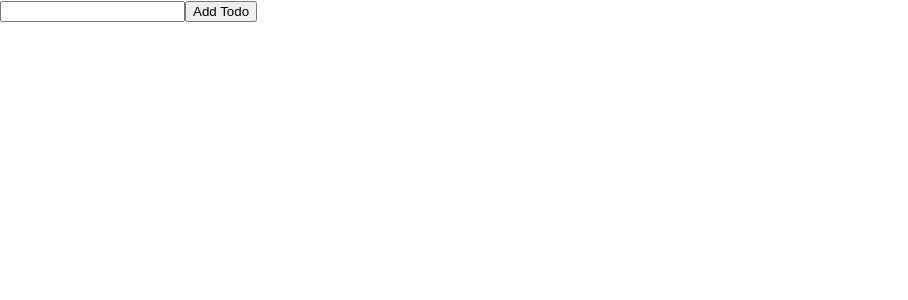
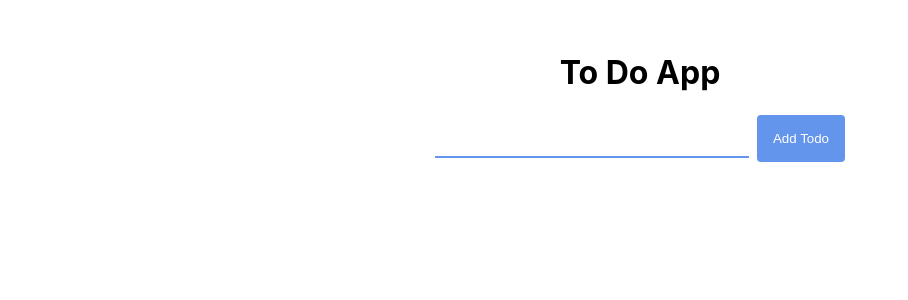
Before and after one commit to YaseenChauhan/todo-app, a React (Create React App) app: page / in a window 1280 px wide. Shown: the top 300 px of the page, without its empty margins (0-908 px from the left). Built offline with nearby package versions, Linux system fonts and the light colour scheme.

Commit message:
style container and add todo component

```diff
--- a/src/components/App.js
+++ b/src/components/App.js
@@ -4,7 +4,8 @@ import ToDoList from '../containers/ToDoList'
 
 
 const App = () => (
-  <div>
+  <div className="todo-app-container">
+    <h1>To Do App</h1>
     <AddTodo />
     <ToDoList />
   </div>
--- a/src/containers/AddTodo.js
+++ b/src/containers/AddTodo.js
@@ -6,14 +6,14 @@ const AddTodo = ({ dispatch }) => {
     let input
 
     return (
-        <div>
+        <div className="add-todo-container">
             <form onSubmit={e => {
                 e.preventDefault();
                 dispatch(addTodo(input.value))
                 input.value = ''
             }}>
-            <input type="text" ref={value => input = value} />
-            <button type="submit">
+            <input type="text" ref={value => input = value} className="add-todo-input" />
+            <button type="submit" className="add-todo">
                 Add Todo
             </button>
             </form>
--- a/src/index.css
+++ b/src/index.css
@@ -11,3 +11,29 @@ code {
   font-family: source-code-pro, Menlo, Monaco, Consolas, 'Courier New',
     monospace;
 }
+
+.todo-app-container{
+  padding: 2em;
+  text-align: center
+}
+
+.add-todo-container .add-todo-input{
+  height: 40px;
+  border: none;
+  border-bottom: 2px solid cornflowerblue;
+  font-size: 1.5rem;
+}
+
+.add-todo-container .add-todo-input:focus{
+  outline: none;
+}
+
+.add-todo-container .add-todo{
+  background: cornflowerblue;
+  border: none;
+  border-radius: 4px;
+  color: white;
+  padding: 1rem;
+  cursor: pointer;
+  margin-left: 0.5rem;
+}
```
